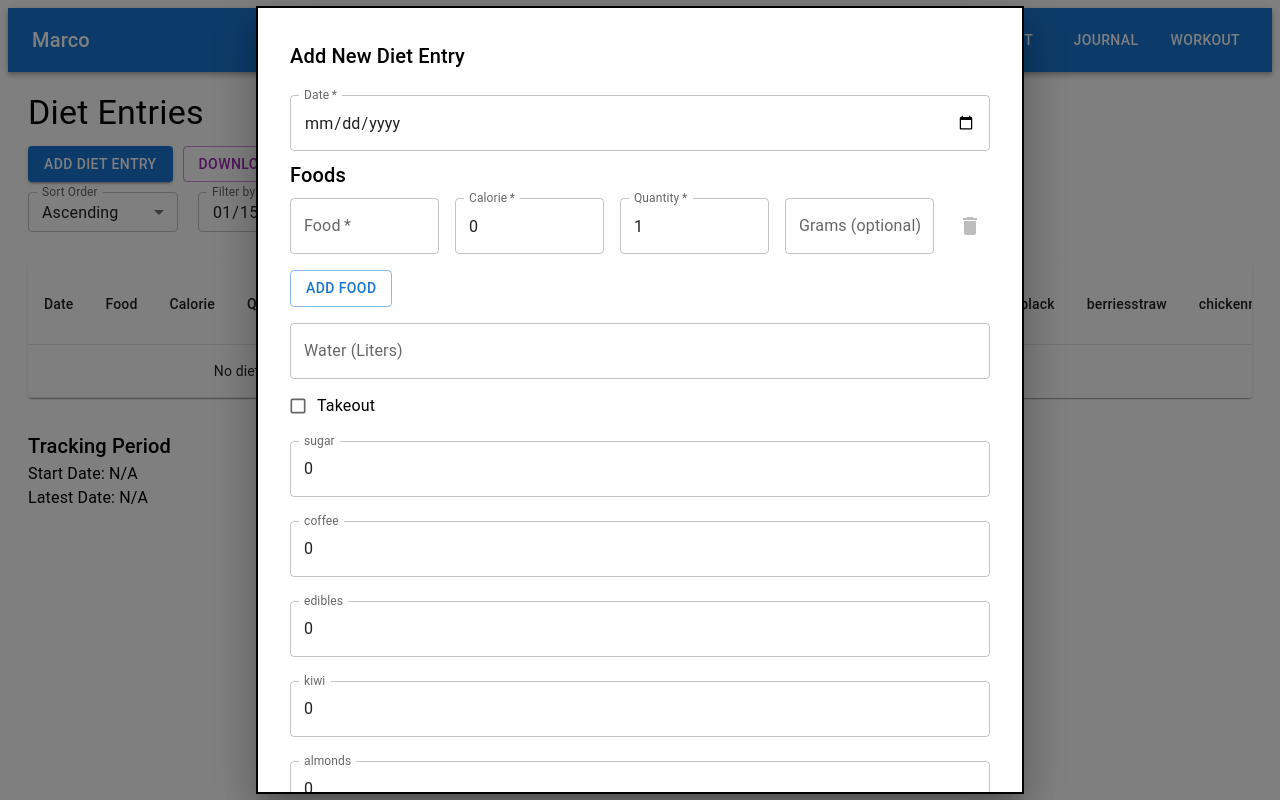
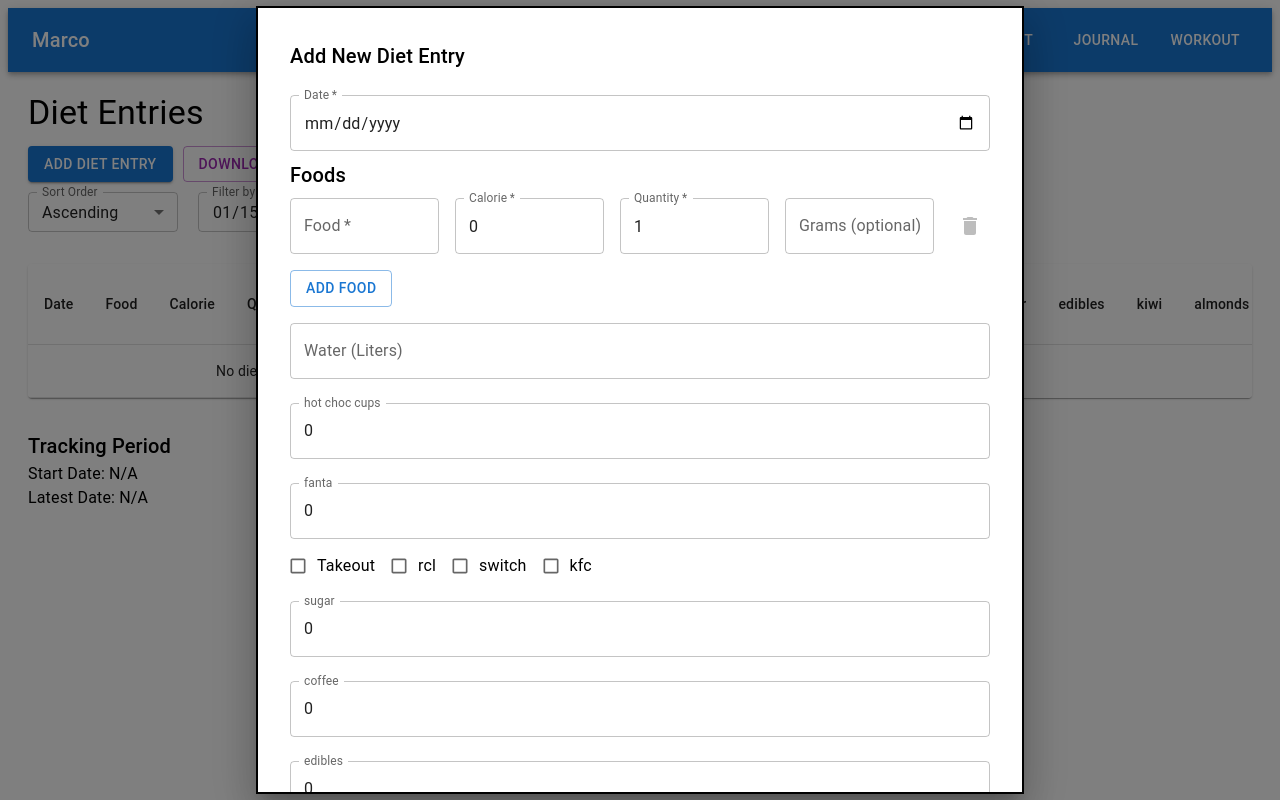
Before and after one commit to codebymarco/life-track-app, a React (Vite) app: page /diet in a window 1280 px wide. Both pictures are taken after typing "2020-01-15" into the empty fields and a click on the button "ADD DIET ENTRY". Built offline with nearby package versions, Linux system fonts and the light colour scheme.

Commit message:
added more stuff

```diff
--- a/src/pages/Diet.tsx
+++ b/src/pages/Diet.tsx
@@ -36,7 +36,14 @@ type FoodEntry = {
   quantity: number;
   grams?: number;
   takeout?: boolean;
+  kfc?: boolean;
+  rcl?: boolean;
+  mcdonalds?: boolean;
+  hot_chocolate?: number;
+  switch?: boolean;
+  roco_mammas?: boolean;
   edibles?: number;
+  fanta?: number;
   soda?: boolean;
   coffee?: number;
   sugar?: number;
@@ -54,6 +61,11 @@ type DietData = {
   foods: FoodEntry[];
   water: string;
   takeout?: boolean;
+  fanta?: number;
+  hot_chocolate?: number;
+  rcl?: boolean;
+  switch?: boolean;
+  kfc?: boolean;
   soda?: boolean;
   coffee?: number;
   sugar?: number;
@@ -157,6 +169,11 @@ const Diet: React.FC = () => {
       },
     ],
     takeout: false,
+    fanta: 0,
+    hot_chocolate: 0,
+    rcl: false,
+    switch: false,
+    kfc: false,
     coffee: 0,
     soda: false,
     sugar: 0,
@@ -568,6 +585,29 @@ const Diet: React.FC = () => {
             inputProps={{ min: 0, step: "0.1" }}
           />
 
+<TextField
+            fullWidth
+            margin="normal"
+            label="hot choc cups"
+            type="number"
+            name="hot_chocolate"
+            value={dietForm.hot_chocolate}
+            onChange={handleChange}
+            inputProps={{ min: 0, step: "0.1" }}
+          />
+
+<TextField
+            fullWidth
+            margin="normal"
+            label="fanta"
+            type="number"
+            name="fanta"
+            value={dietForm.fanta}
+            onChange={handleChange}
+            inputProps={{ min: 0, step: "0.1" }}
+          />
+
+
           <FormControlLabel
             control={
               <Checkbox
@@ -578,6 +618,42 @@ const Diet: React.FC = () => {
               />
             }
             label={<Typography>Takeout</Typography>}
+          />
+
+          <FormControlLabel
+            control={
+              <Checkbox
+                checked={dietForm.rcl}
+                name="rcl"
+                onChange={handleChange}
+                size="small"
+              />
+            }
+            label={<Typography>rcl</Typography>}
+          />
+
+          <FormControlLabel
+            control={
+              <Checkbox
+                checked={dietForm.switch}
+                name="switch"
+                onChange={handleChange}
+                size="small"
+              />
+            }
+            label={<Typography>switch</Typography>}
+          />
+
+          <FormControlLabel
+            control={
+              <Checkbox
+                checked={dietForm.kfc}
+                name="kfc"
+                onChange={handleChange}
+                size="small"
+              />
+            }
+            label={<Typography>kfc</Typography>}
           />
 
           <TextField
@@ -725,6 +801,11 @@ const Diet: React.FC = () => {
               <TableCell>Quantity</TableCell>
               <TableCell>Grams</TableCell>
               <TableCell>Takeout</TableCell>
+              <TableCell>Fanta</TableCell>
+              <TableCell>hot_chocolate</TableCell>
+              <TableCell>rcl</TableCell>
+              <TableCell>switch</TableCell>
+              <TableCell>kfc</TableCell>
               <TableCell>soda</TableCell>
               <TableCell>coffee</TableCell>
               <TableCell>sugar</TableCell>
@@ -769,6 +850,35 @@ const Diet: React.FC = () => {
                     {i === 0 && (
                       <TableCell rowSpan={entry.foods.length}>
                         {entry.takeout ? <CheckCircleIcon /> : <CancelIcon />}
+                      </TableCell>
+                    )}
+
+{i === 0 && (
+                      <TableCell rowSpan={entry.foods.length}>
+                        {entry.fanta ? <CheckCircleIcon /> : <CancelIcon />}
+                      </TableCell>
+                    )}
+
+{i === 0 && (
+                      <TableCell rowSpan={entry.foods.length}>
+                        {entry.hot_chocolate ? <CheckCircleIcon /> : <CancelIcon />}
+                      </TableCell>
+                    )}
+
+                    {i === 0 && (
+                      <TableCell rowSpan={entry.foods.length}>
+                        {entry.rcl ? <CheckCircleIcon /> : <CancelIcon />}
+                      </TableCell>
+                    )}
+
+                    {i === 0 && (
+                      <TableCell rowSpan={entry.foods.length}>
+                        {entry.switch ? <CheckCircleIcon /> : <CancelIcon />}
+                      </TableCell>
+                    )}
+                    {i === 0 && (
+                      <TableCell rowSpan={entry.foods.length}>
+                        {entry.kfc ? <CheckCircleIcon /> : <CancelIcon />}
                       </TableCell>
                     )}
 
```
